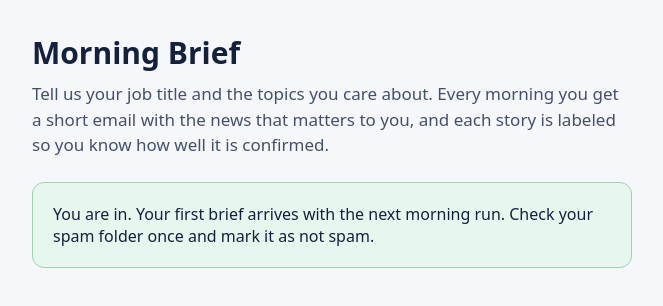
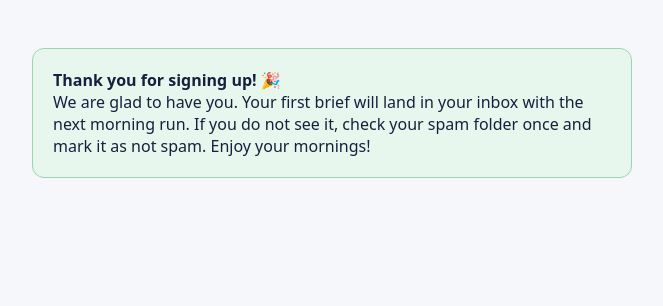
Before and after one commit to saiuttej2225-ai/morning-brief, a plain HTML site: page docs/index.html in a window 1280 px wide. Both pictures are taken after typing "Sample", "name@example.com", "Sample", "Sample" into the empty fields and a click on the button "Send me the brief". Shown: the whole page, without its empty margins (308-971 px from the left). Drawn offline with Linux system fonts and the light colour scheme.

Commit message:
Enhance signup confirmation message and styling

```diff
--- a/docs/index.html
+++ b/docs/index.html
@@ -17,8 +17,8 @@ button{margin-top:22px;width:100%;padding:13px;border:0;border-radius:9px;backgr
 .small{font-size:13px;color:#667;margin-top:14px;line-height:1.45}
 #done{display:none;background:#e8f7ee;border:1px solid #9bd5b0;border-radius:12px;padding:20px;margin-top:16px;font-size:16px}
 </style></head><body><main>
-<h1>Morning Brief</h1>
-<p class="lead">Tell us your job title and the topics you care about. Every morning you get a short email with the news that matters to you, and each story is labeled so you know how well it is confirmed.</p>
+<h1 id="top">Morning Brief</h1>
+<p class="lead" id="lead">Tell us your job title and the topics you care about. Every morning you get a short email with the news that matters to you, and each story is labeled so you know how well it is confirmed.</p>
 <form id="f" action="https://docs.google.com/forms/d/e/1FAIpQLSc3eJNqzdBS8SQ48b4evId-FtWco3Ukrt9yJTBDBNZS2FidCw/formResponse" method="POST" target="hidden_iframe">
 <label class="f" for="n">Your name</label><input id="n" type="text" name="entry.1439940062" required>
 <label class="f" for="e">Email</label><input id="e" type="email" name="entry.1633401173" required>
@@ -59,7 +59,7 @@ button{margin-top:22px;width:100%;padding:13px;border:0;border-radius:9px;backgr
 <button type="submit">Send me the brief</button>
 <p class="small">Use the same form again any time to change your title or topics (your newest answer replaces the old one) or to unsubscribe. Your email is stored privately and used only to send the brief.</p>
 </form>
-<div id="done">You are in. Your first brief arrives with the next morning run. Check your spam folder once and mark it as not spam.</div>
+<div id="done"><strong>Thank you for signing up! 🎉</strong><br>We are glad to have you. Your first brief will land in your inbox with the next morning run. If you do not see it, check your spam folder once and mark it as not spam. Enjoy your mornings!</div>
 <iframe name="hidden_iframe" style="display:none"></iframe>
 </main>
 <script>
@@ -73,6 +73,6 @@ f.addEventListener('submit',function(ev){
   f.querySelectorAll('.dyn').forEach(x=>x.remove());
   for(const [k,v] of [['entry.215467201','__other_option__'],['entry.215467201.other_option_response',all.join(', ')]]){
     const i=document.createElement('input');i.type='hidden';i.name=k;i.value=v;i.className='dyn';f.appendChild(i);}
-  setTimeout(()=>{f.style.display='none';done.style.display='block';},700);
+  setTimeout(()=>{f.style.display='none';document.getElementById('top').style.display='none';document.getElementById('lead').style.display='none';done.style.display='block';},700);
 });
 </script></body></html>
```
